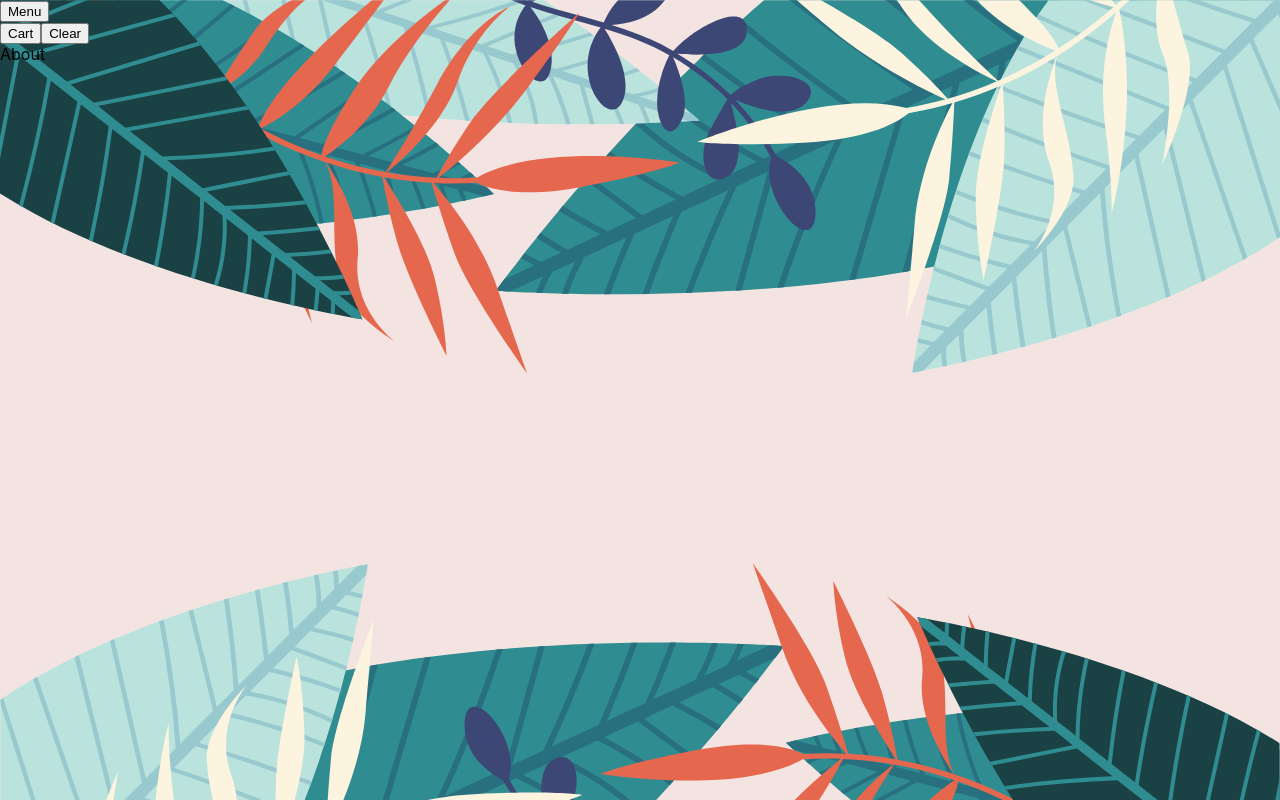
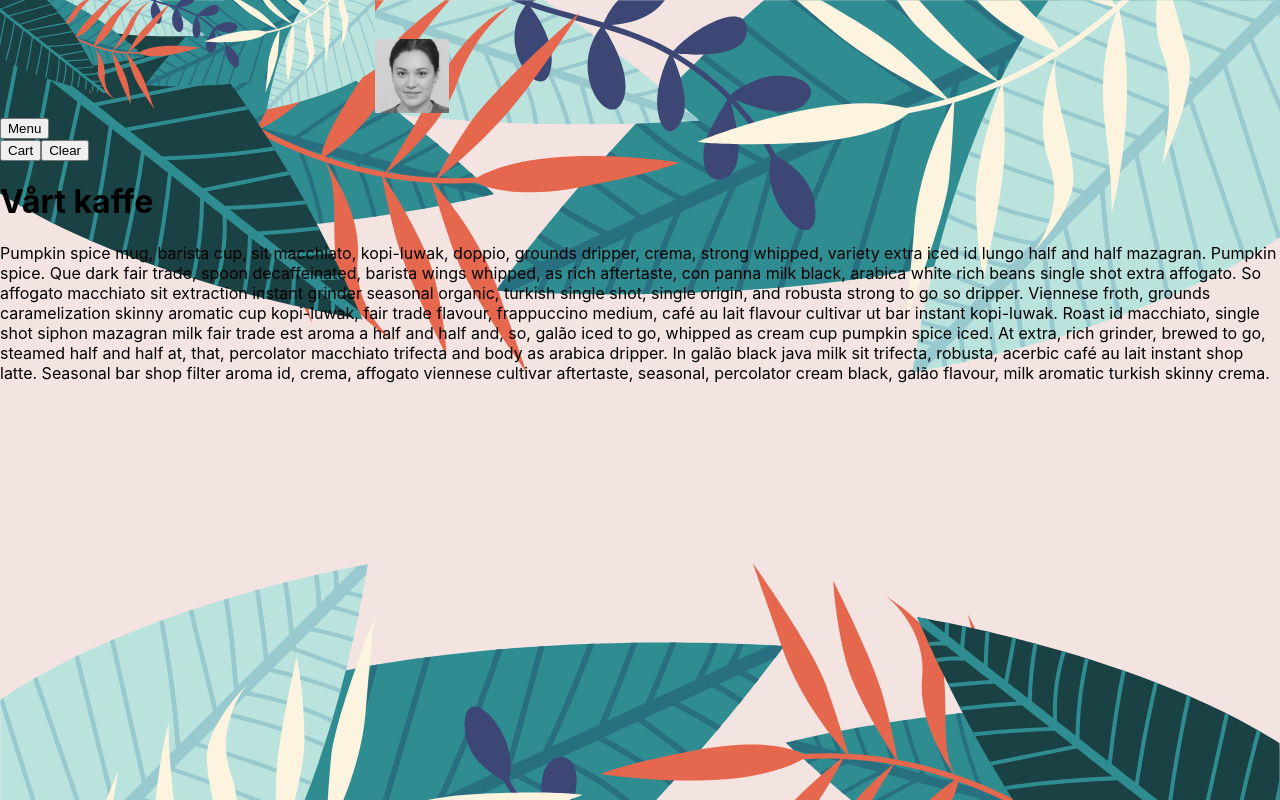
Before and after one commit to Jora-h/airbean-app, a React (Create React App) app: page /about in a window 1280 px wide. Built offline with nearby package versions, Linux system fonts and the light colour scheme.

Commit message:
add about

```diff
--- a/src/App.css
+++ b/src/App.css
@@ -69,3 +69,15 @@ min-height: 100vh;
   display: flex;
   justify-content: center;
 }
+
+.AboutPage {
+  font-family: 'Work Sans';
+  font-style: normal;
+  font-weight: 600;
+  font-size: 14px;
+  line-height: 160%;
+
+
+  color: #2F2926;
+
+}
--- a/src/views/About.js
+++ b/src/views/About.js
@@ -1,11 +1,22 @@
 import Footer from "../components/Footer";
 import Header from "../components/Header";
+import Information from "../assets/graphics/graphics-header.svg";
+import Author from "../assets/graphics/eva-cortado.jpg";
 
 export default function About() {
     return(
         <div className="page-about">
+            <img src={Information} alt=""/>
+            <img src={Author} alt= ""/>
             <Header />
-            <div>About</div>
+            <h1>Vårt kaffe</h1>
+    <p>            Pumpkin spice mug, barista cup, sit macchiato, kopi-luwak, doppio, grounds dripper, crema, strong whipped, variety extra iced id lungo half and half mazagran. Pumpkin spice.
+
+Que dark fair trade, spoon decaffeinated, barista wings whipped, as rich aftertaste, con panna milk black, arabica white rich beans single shot extra affogato. So affogato macchiato sit extraction instant grinder seasonal organic, turkish single shot, single origin, and robusta strong to go so dripper. Viennese froth, grounds caramelization skinny aromatic cup kopi-luwak, fair trade flavour, frappuccino medium, café au lait flavour cultivar ut bar instant kopi-luwak.
+
+Roast id macchiato, single shot siphon mazagran milk fair trade est aroma a half and half and, so, galão iced to go, whipped as cream cup pumpkin spice iced. At extra, rich grinder, brewed to go, steamed half and half at, that, percolator macchiato trifecta and body as arabica dripper. In galão black java milk sit trifecta, robusta, acerbic café au lait instant shop latte. Seasonal bar shop filter aroma id, crema, affogato viennese cultivar aftertaste, seasonal, percolator cream black, galão flavour, milk aromatic turkish skinny crema.
+
+         </p>
             <Footer />
         </div>
     )
```
